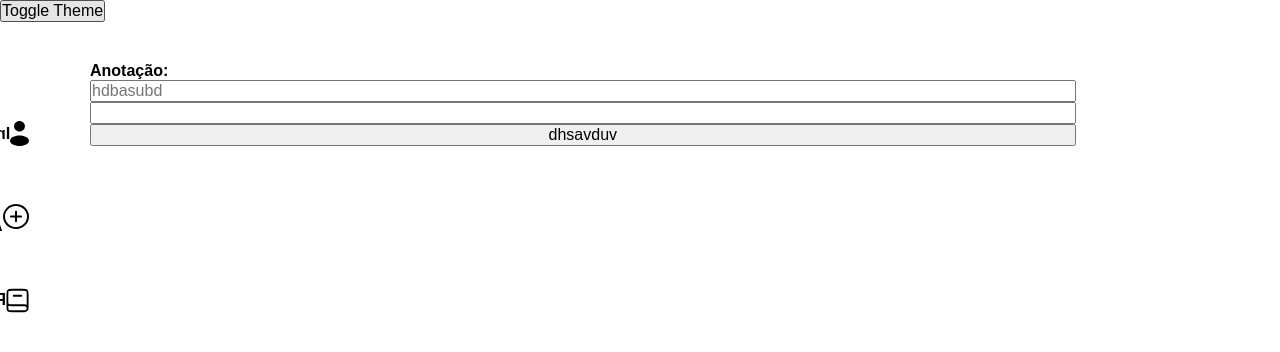
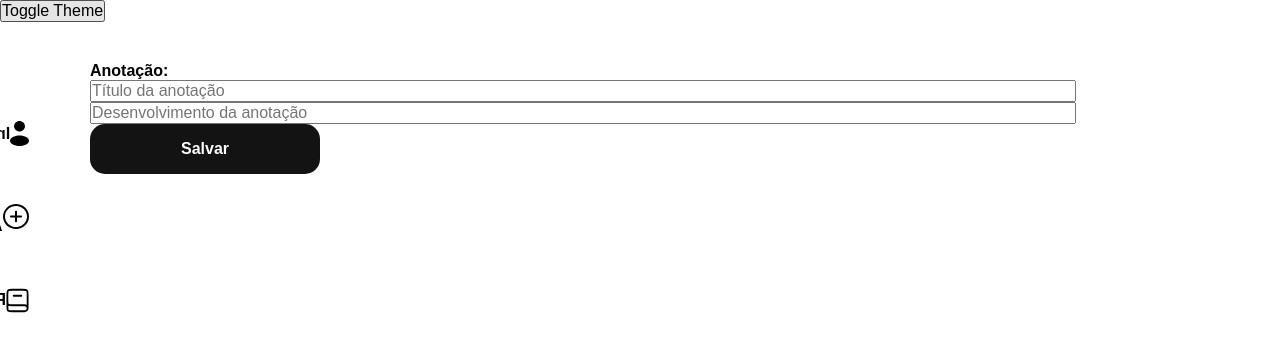
Before and after one commit to Sayd-Developer/Diario, a React (Vite) app: page /newAnnotation in a window 1280 px wide. Shown: the top 352 px of the page. Built offline with nearby package versions, Linux system fonts and the light colour scheme.

Commit message:
style: :art: Change new Annotation

```diff
--- a/src/pages/NewAnnotation/index.tsx
+++ b/src/pages/NewAnnotation/index.tsx
@@ -1,4 +1,4 @@
-import { Container, ContainerContent } from "./style"
+import { Container, ContainerContent, Button } from "./style"
 
 import InputRegister from "../../components/InputRegister"
 
@@ -6,9 +6,9 @@ export default function NewAnnotation() {
   return <Container>
     <ContainerContent>
       <h1>Anotação:</h1>
-      <InputRegister type="text" placeholder="hdbasubd" />
-      <InputRegister type="text" />
-      <button>dhsavduv</button>
+      <InputRegister type="text" placeholder="Título da anotação" color="#131313" />
+      <InputRegister type="text" placeholder="Desenvolvimento da anotação" />
+      <Button>Salvar</Button>
     </ContainerContent>
   </Container>
 }
--- a/src/pages/NewAnnotation/style.ts
+++ b/src/pages/NewAnnotation/style.ts
@@ -10,3 +10,13 @@ export const ContainerContent = styled.div`
   flex-direction: column;
   width: 77vw;
 `
+export const Button = styled.button`
+  border: none;
+  background: #131313;
+  color: #fff;
+  width: 230px;
+  height: 50px;
+  border-radius: 15px;
+
+  font-weight: 800;
+`
```
